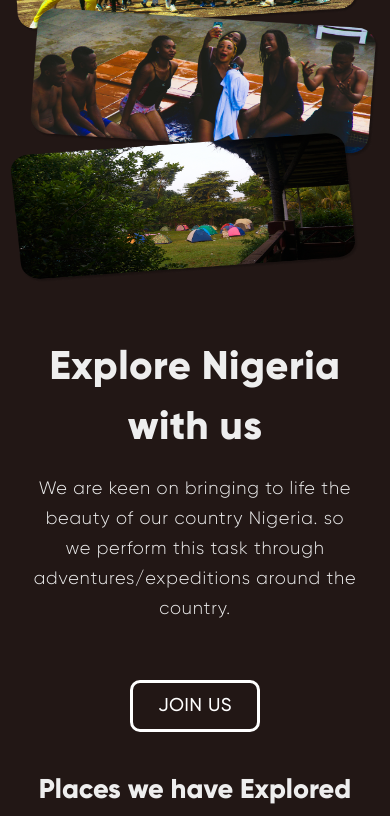
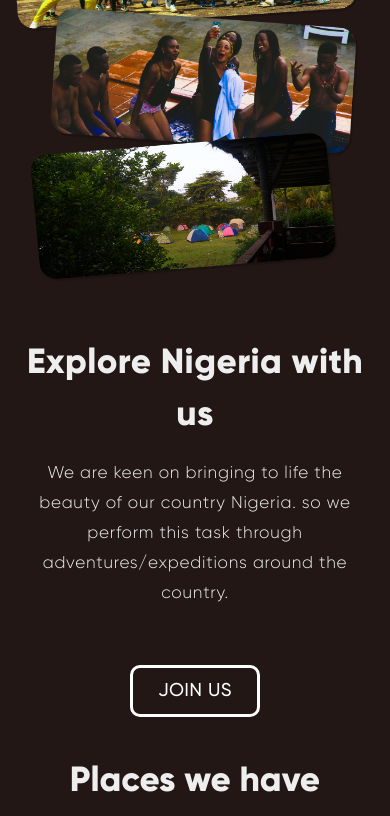
Before and after one commit to DavidWaza/African-dreams, a Next.js app: page / in a window 390 px wide. Shown: the part 800-1616 px from the top of the page. Built offline with nearby package versions, Linux system fonts and the light colour scheme.

Commit message:
responsive homepage for mobile

```diff
--- a/styles/Home.module.css
+++ b/styles/Home.module.css
@@ -577,7 +577,13 @@
     padding: 0px;
     margin: 0px
   }
+  .exploreWrapper>.image:nth-child(2) {
+    padding:0px 20px
+  }
 
+  .exploreWrapper>.image:nth-child(3) {
+    padding: 0px 20px;
+  }
   .header>p:nth-child(1) {
     font-size: 1.8em;
     text-align: center;
@@ -590,18 +596,20 @@
   }
 
   .exploreTitle>p:nth-child(1) {
-    font-size: 40px;
+    font-size: 35px;
     width: 100%;
     text-align: center;
   }
 
   .exploreTitle>p:nth-child(2) {
-    font-size: 18px;
+    font-size: 17px;
     width: 100%;
     text-align: center;
     padding: 0px 20px;
   }
-
+  .locationTitle>p{
+    font-size:35px;
+  }
   .exploreButton {
     display: flex;
     justify-content: center;
--- a/styles/Ticket.module.css
+++ b/styles/Ticket.module.css
@@ -28,6 +28,7 @@
     background-size: cover;
     background-position: center;
     background-repeat: no-repeat;
+    padding-bottom: 30px;
 
 }
 
@@ -128,7 +129,6 @@
     }
     .eventBanner {
         background-image: url("/campout.webp");
-        height: 100vh;
     }
 }
 
```
Also changed, not shown: pages/PaystackSuccess.tsx (deleted, +0 -25 lines).
